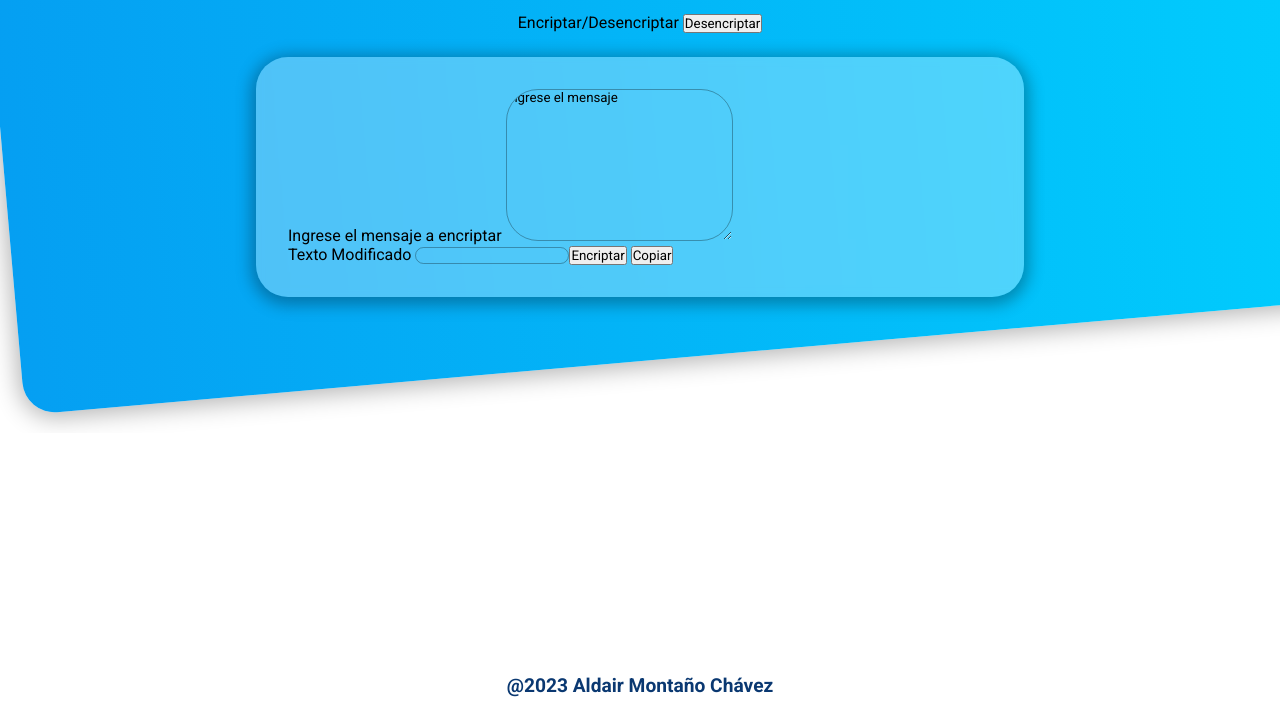
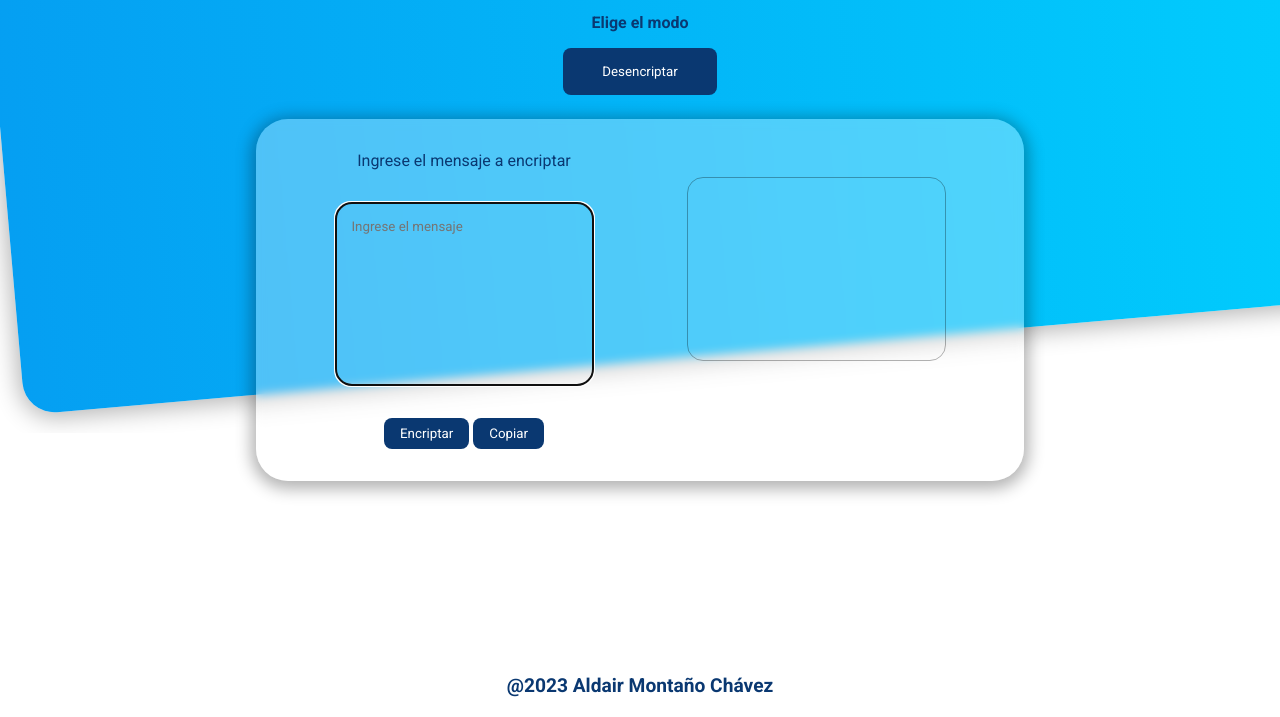
Before and after one commit to AldairMontano/Encriptador, a plain HTML site: page index.html in a window 1280 px wide. Shown: the part 83-800 px from the top of the page. Drawn offline with Linux system fonts and the light colour scheme.

Commit message:
continuamos con el estilo

```diff
--- a/index.html
+++ b/index.html
@@ -30,24 +30,24 @@
     <section class="contenedor">
       <form class="form">
 
-        <fieldset class="section">
-          <label class="seleccionar" for="seleccionar">Encriptar/Desencriptar</label>
+        <fieldset class="section selec_funcion">
+          <label class="letrero_modo" for="seleccionar">Elige el modo</label>
           <button class="boton_Selec" type="button" id="seleccionar">Desencriptar</button>
         </fieldset>
 
         <fieldset class="section" id="tarjeta">
           <div class="modulos">
             <label class="subtitulo" for="textoOriginal">Ingrese el mensaje a encriptar</label>
-            <textarea class="mensaje" name="textoOriginal" id="textoOriginal" cols="30"
-              rows="10">Ingrese el mensaje</textarea>
+            <textarea class="mensaje" name="textoOriginal" id="textoOriginal" cols="30" rows="10" required autofocus
+              placeholder="Ingrese el mensaje"></textarea>
           </div>
 
           <div class="modulos">
-            <label class="subtitulo" for="textoModificado">Texto Modificado</label>
-            <input class="mensaje" type="text" id="textoModificado" />
+            <textarea class="mensaje modificado" name="textoModificado" id="textoModificado" cols="30"
+              rows="10"></textarea>
           </div>
 
-          <div class="modulos">
+          <div class="modulos_boton">
             <button class="boton" type="button" id="encriptar">
               Encriptar
             </button>
--- a/style.css
+++ b/style.css
@@ -70,6 +70,27 @@ header {
   margin-bottom: 1.5rem;
 }
 
+.selec_funcion {
+  display: flex;
+  flex-direction: column;
+}
+
+.letrero_modo {
+  color: #0a3871;
+  margin-bottom: 1rem;
+  font-weight: 700;
+}
+
+.boton_Selec {
+  width: 20%;
+  margin: auto;
+  border-radius: 0.5rem;
+  padding: 1rem;
+  border-style: none;
+  background-color: #0a3871;
+  color: rgb(255, 255, 255);
+}
+
 #tarjeta {
   display: flex;
   flex-wrap: wrap;
@@ -80,13 +101,39 @@ header {
   padding: 2rem;
 }
 
+.modulos {
+  display: flex;
+  flex-direction: column;
+  width: 50%;
+}
+
+.subtitulo {
+  margin-bottom: 2rem;
+  color: #0a3871;
+}
+
 .mensaje {
   margin: auto;
+  padding: 1rem;
   border-style: none;
   text-decoration: none;
-  border-radius: 2rem;
+  border-radius: 1rem;
   border: solid 1px rgba(0, 0, 0, 0.3);
   background-color: transparent;
+  resize: none;
+}
+
+.modulos_boton {
+  width: 50%;
+  margin-top: 2rem;
+}
+
+.boton {
+  padding: 0.5rem 1rem;
+  border-radius: 0.5rem;
+  border-style: none;
+  background-color: #0a3871;
+  color: rgb(255, 255, 255);
 }
 
 footer {
```
